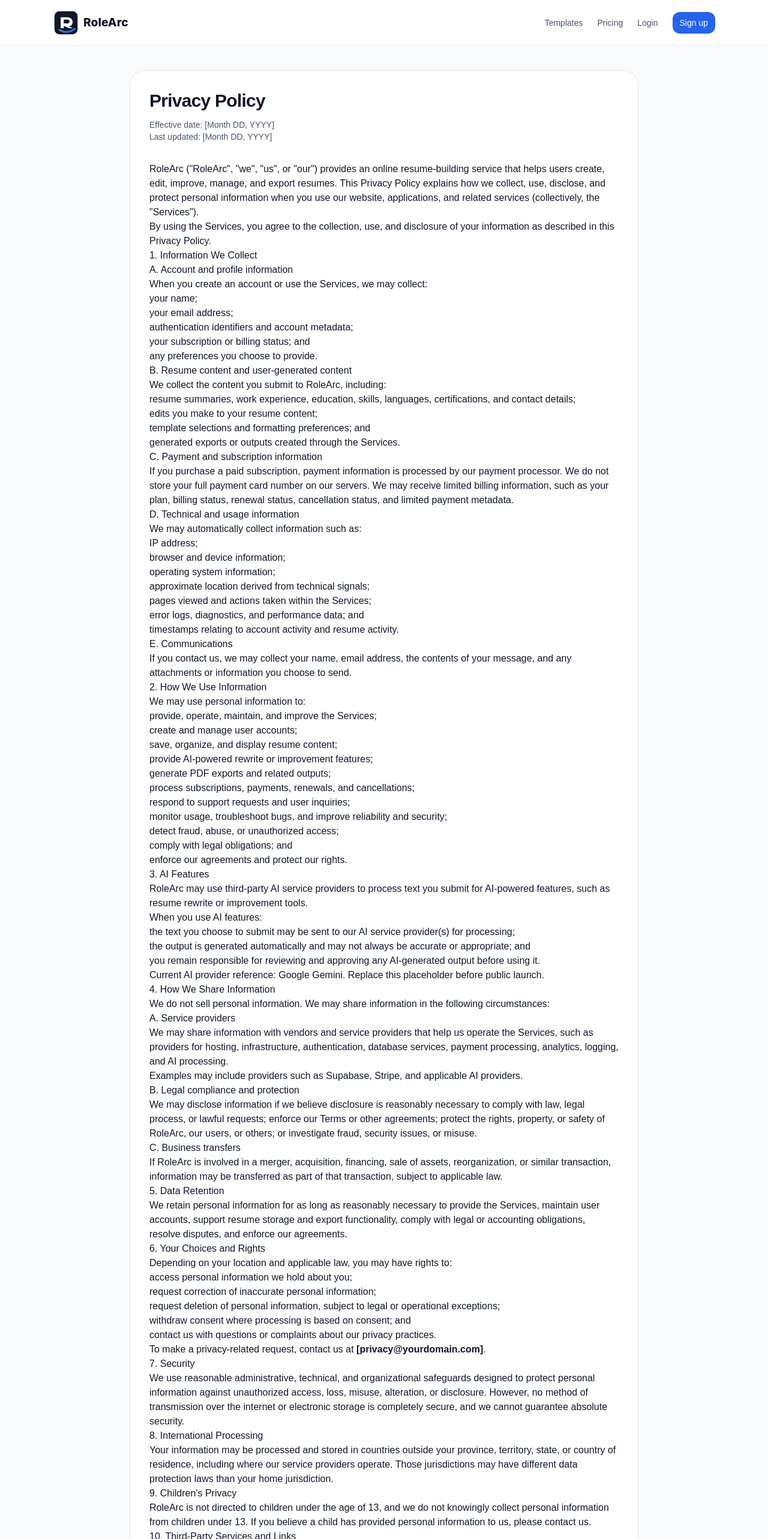
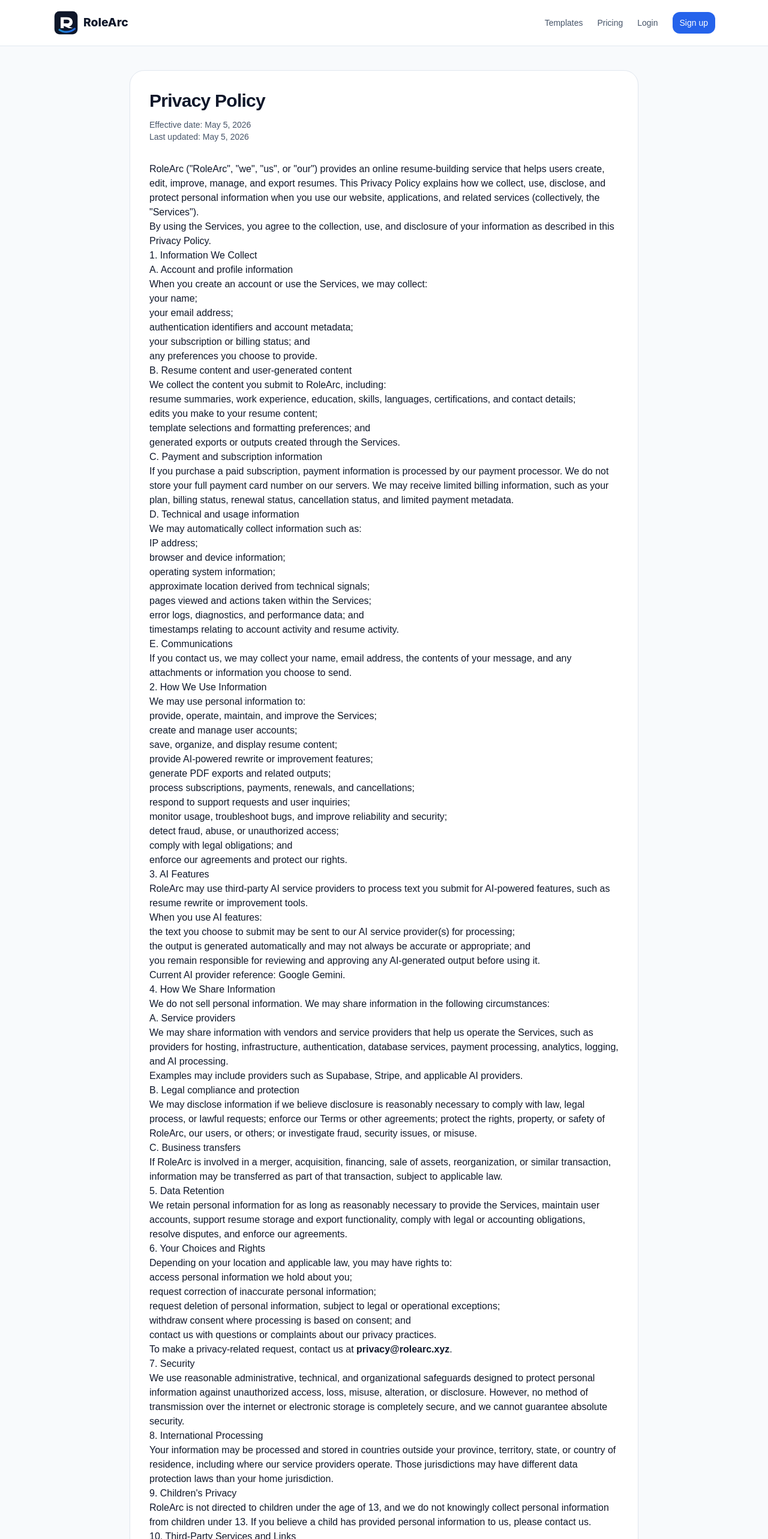
Before and after one commit to kalex-313/resume-mvp, a Next.js app: page /privacy in a window 1280 px wide. Shown: the top 2566 px of the page at 60% size. Built offline with nearby package versions, Linux system fonts and the light colour scheme; no server answers.

Commit message:
Update RoleArc privacy contact details

```diff
--- a/src/app/privacy/page.tsx
+++ b/src/app/privacy/page.tsx
@@ -2,12 +2,12 @@ import { SiteHeader } from "@/components/layout/site-header";
 import { SiteFooter } from "@/components/layout/site-footer";
 
 const LEGAL = {
-  effectiveDate: "[Month DD, YYYY]",
-  updatedDate: "[Month DD, YYYY]",
+  effectiveDate: "May 5, 2026",
+  updatedDate: "May 5, 2026",
   businessName: "RoleArc",
-  legalName: "[Legal business name, if different]",
-  location: "[Business city / province / country]",
-  privacyEmail: "[privacy@yourdomain.com]",
+  legalName: "RoleArc",
+  location: "British Columbia, Canada",
+  privacyEmail: "privacy@rolearc.xyz",
   aiProviders: "Google Gemini",
 };
 
@@ -119,10 +119,7 @@ export default function PrivacyPage() {
               <li>the output is generated automatically and may not always be accurate or appropriate; and</li>
               <li>you remain responsible for reviewing and approving any AI-generated output before using it.</li>
             </ul>
-            <p>
-              Current AI provider reference: {LEGAL.aiProviders}. Replace this
-              placeholder before public launch.
-            </p>
+            <p>Current AI provider reference: {LEGAL.aiProviders}.</p>
 
             <h2>4. How We Share Information</h2>
             <p>We do not sell personal information. We may share information in the following circumstances:</p>
```
